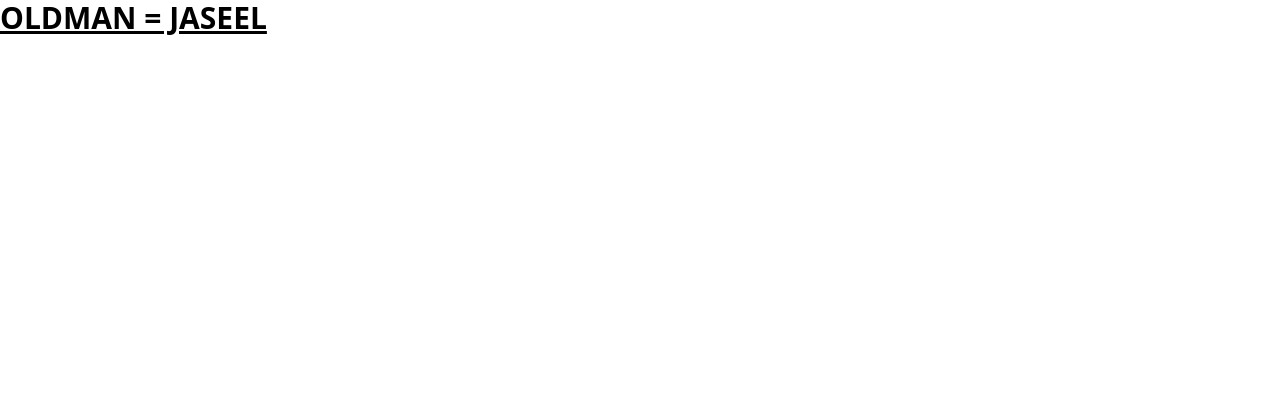
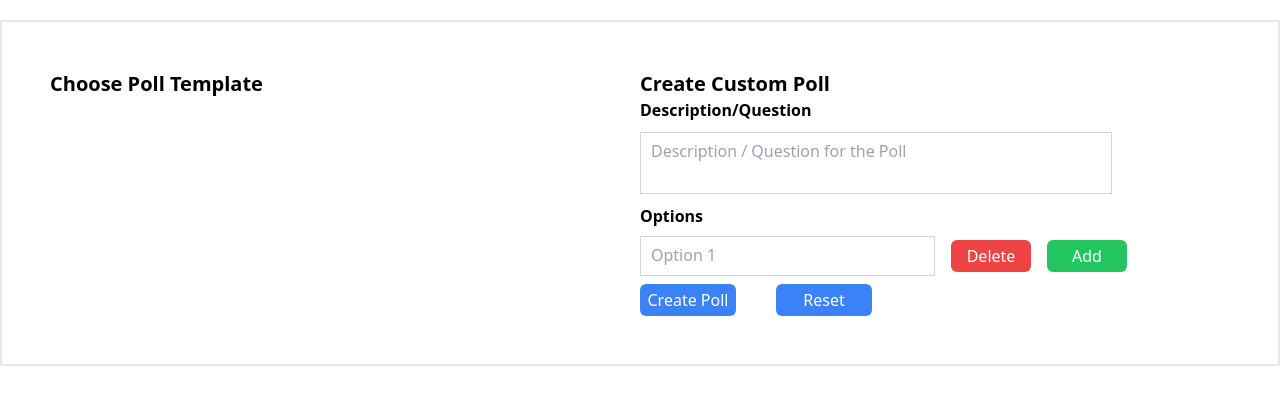
Before and after one commit to jaseel97/rocketvote, a React (Vite) app in the folder frontend/: page / in a window 1280 px wide. Shown: the top 404 px of the page. Built offline with nearby package versions, Linux system fonts and the light colour scheme.

Commit message:
createpoll1

```diff
--- a/frontend/src/App.jsx
+++ b/frontend/src/App.jsx
@@ -1,11 +1,10 @@
-import { useState } from 'react'
-import './App.css'
+import CreatePoll from "./CreatePoll"
 
 function App() {
   return (
-    <h1 className="text-3xl font-bold underline">
-      OLDMAN = JASEEL
-    </h1>
+    <div className="">
+    <CreatePoll />
+    </div>
   )
 
 }
--- /dev/null
+++ b/frontend/src/CreatePoll.jsx
@@ -0,0 +1,90 @@
+import { useState } from "react";
+
+const CreatePoll = () => {
+    const[description, setdescription] = useState("");
+    const [options, setOptions] = useState([""]);
+
+    const handleSubmit = (e) => {
+        e.preventDefault();
+        const pollDetails = {description, options};
+        console.log(pollDetails);
+    };
+
+    const handleReset = () => {
+        setdescription("");
+        setOptions([""]);
+    };
+
+    const addOption = () => {
+        setOptions([...options, ""]);
+    };
+
+    const deleteOption = (index) => {
+        const updatedOptions = options.filter((_, i) => i !== index);
+        setOptions(updatedOptions);
+    };
+
+    const handleOptionChange = (index, value) => {
+        const updatedOptions = [...options];
+        updatedOptions[index] = value;
+        setOptions(updatedOptions);
+    };
+
+    return(
+        <div className="max-w-7xl w-full m-auto">
+        <div className="flex flex-row mt-5 border-2 rounded-sm p-12">
+            <div className="w-full text-start">
+                <h2 className="text-xl font-bold">Choose Poll Template</h2>
+            </div>
+            <div className="w-full text-start">
+                <h2 className="text-xl font-bold">Create Custom Poll</h2>
+                <form onSubmit={handleSubmit}>
+                    <label className="font-semibold">Description/Question</label>
+                    <textarea
+                        required
+                        value={description}
+                        onChange={(e) => setdescription(e.target.value)}
+                                            className="w-4/5 py-[6px] px-[10px] my-[10px] box-border border border-gray-300 block resize-none" placeholder="Description / Question for the Poll"
+                                            ></textarea>
+                    <label className="font-semibold">Options</label>
+                    {options.map((option, index) => (
+                        <div key={index} className="flex items-center my-2">
+                            <textarea
+                                value={option}
+                                onChange={(e) => handleOptionChange(index, e.target.value)}
+                                className="w-1/2 h-10 py-[6px] px-[10px] box-border border border-gray-300 resize-none"
+                                placeholder={`Option ${index + 1}`}
+                            ></textarea>
+                            <button
+                                type="button"
+                                className="ml-4 w-20 mr-4 bg-red-500 text-white p-1 rounded-md cursor-pointer hover:bg-red-600"
+                                onClick={() => deleteOption(index)}
+                                disabled={options.length === 1}
+                            >
+                                Delete
+                            </button>
+                            <button
+                        type="button"
+                        className="w-20 block bg-green-500 text-white p-1 rounded-md cursor-pointer hover:bg-green-600"
+                        onClick={addOption}
+                    >
+                        Add
+                    </button>
+                        </div>
+                    ))}
+                    <div className="flex flex-row justify-start">
+                    <button className="w-24 mr-10 block bg-blue-500 text-white p-1 rounded-md cursor-pointer hover:bg-blue-600">
+                        Create Poll
+                        </button>
+                    <button className="w-24 block bg-blue-500 text-white p-1 rounded-md cursor-pointer hover:bg-blue-600"onClick={(e) => handleReset()}>
+                        Reset
+                        </button>
+                    </div>
+                    </form>
+            </div>
+        </div>
+        </div>
+    );
+}
+
+export default CreatePoll;
```
Also changed, not shown: frontend/src/App.css (deleted), 1 other file (tests, documents, lock files or other folders).
